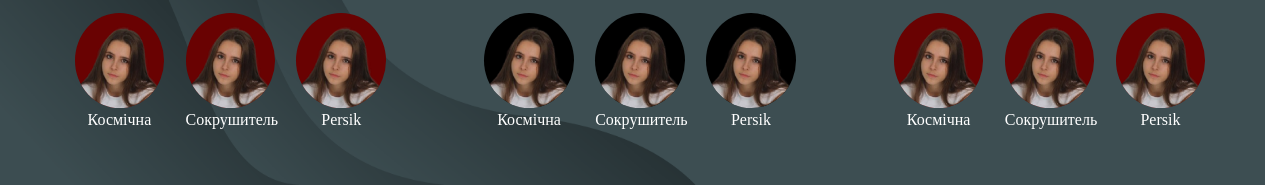
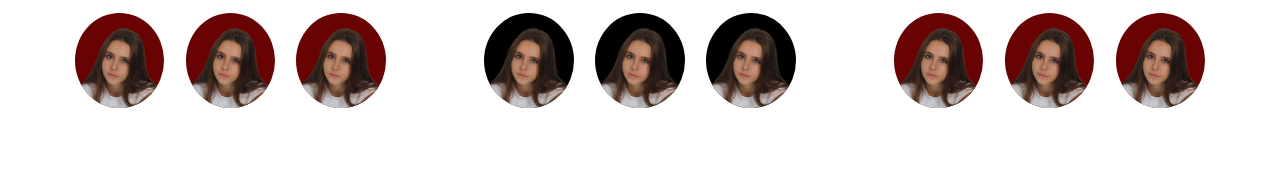
Before and after one commit to komar1811/stats_cards_im, a plain HTML site: page card_v2/index.html in a window 1280 px wide. Shown: the part 615-800 px from the top of the page. Drawn offline with Linux system fonts and the light colour scheme.

Commit message:
Update styles.css

```diff
--- a/card_v2/styles.css
+++ b/card_v2/styles.css
@@ -1,10 +1,12 @@
-body {
+/* body {
   background-image: url("/card_v2/resources/images/imafia_bg_black\ 1.png");
   background-position: center center;
   background-repeat: no-repeat;
   background-attachment: fixed;
   background-size: 100% 100%;
-}
+  border-radius: 1vw;
+  opacity: 0.5;
+} */
 
 @font-face {
   font-family: "Blogger Sans" sans-serif;
@@ -29,6 +31,8 @@ html {
 }
 
 .wrapper_container {
+  position: relative;
+  z-index: 5;
   display: flex;
   justify-content: space-between;
   flex-direction: column;
@@ -146,6 +150,7 @@ html {
 
 .intercept-stat-item-card-title {
   text-align: center;
+  font-size: 1vw;
 }
 
 .intercept-stat-item-title {
```
